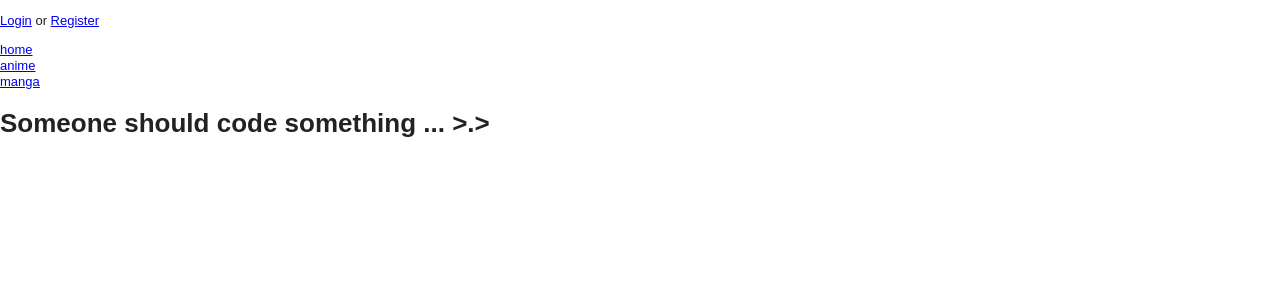
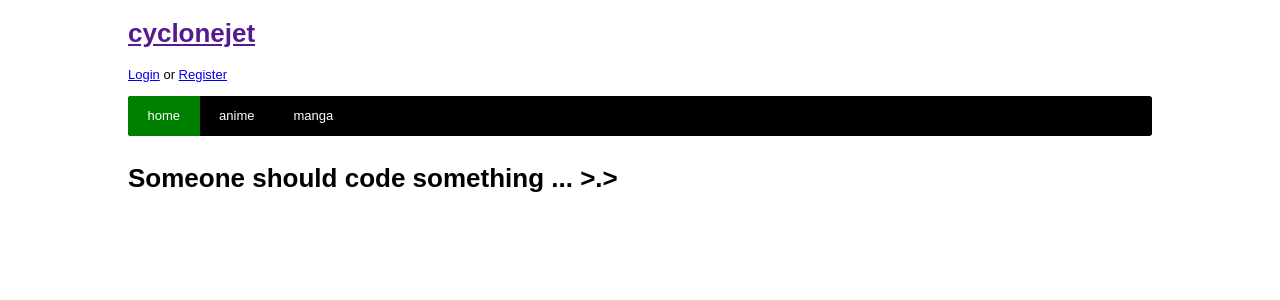
Before and after one commit to tsoporan/cyclonejet, a Flask app: page / in a window 1280 px wide. Shown: the top 300 px of the page. Run offline with Flask 2, Linux system fonts and the light colour scheme; some libraries are stand-ins or nearby versions.

Commit message:
add nav, css, templates support active link

```diff
--- a/cyclonejet/static/css/style.css
+++ b/cyclonejet/static/css/style.css
@@ -201,11 +201,54 @@ table { border-collapse: collapse; border-spacing: 0; }
    Author:
    ========================================================================== */
 
+html,body {
+    background: #fff;
+    color: #000;
+    font-family: Arial, 'sans-serif';
+}
 
+#container {
+    width: 80%;
+    margin: 0 auto;
+}
 
+header nav {
+    background: #000;
+    height: 40px;
+    text-align: center;
+    border-radius: 3px;
+    -moz-border-radius: 3px;
+    -webkit-border-radius: 3px;
+    line-height: 30px;
+    margin-bottom: 2em;
+}
 
+header nav ul {
+    list-style: none;
+    margin: 0 auto;
+    width: 100%;
+}
+header nav ul li {
+    float: left;
+    display: inline;
+    margin: 0;
+}
+header nav ul li a {
+    display: inline-block;
+    height: 30px;
+    padding: 5px 1.5em;
+    text-decoration: none;
+    color: #fff;
+}
 
+header nav ul li:first-child a {
+    border-top-left-radius: 3px;
+    border-bottom-left-radius: 3px;
+}
 
+body.home a.home, body.anime a.anime, body.manga a.manga {
+    background: green;
+}
 
 
 /* =============================================================================
--- a/cyclonejet/templates/base.html
+++ b/cyclonejet/templates/base.html
@@ -14,7 +14,7 @@
     <meta name="viewport" content="width=device-width,initial-scale=1">
 
     {% block css %}
-        <link rel="stylesheet" href="css/style.css">
+        <link rel="stylesheet" href="/static/css/style.css">
     {% endblock %}
 
     {% block js %}
@@ -22,9 +22,11 @@
     {% endblock %}
 </head>
 
-<body>
+<body class="{% block body_class %}{% endblock %}">
     <div id="container">
-        <header>
+				<header>
+						<h1><a href="">cyclonejet</a></h1>
+
             {% if session['logged_in'] %}
                 <p>Welcome {{ session['username'] }}! <a href="{{ url_for('accounts.logout') }}">Logout</a>?</p>
             {% else %}
@@ -32,9 +34,9 @@
             {% endif %}
             <nav>
                 <ul>
-										<li><a href="{{ url_for('frontend.index') }}">home</a></li>
-										<li><a href="{{ url_for('anime.index') }}">anime</a></li>
-										<li><a href="{{ url_for('manga.index') }}">manga</a></li>
+										<li><a class="home" href="{{ url_for('frontend.index') }}">home</a></li>
+										<li><a class="anime" href="{{ url_for('anime.index') }}">anime</a></li>
+										<li><a class="manga" href="{{ url_for('manga.index') }}">manga</a></li>
                 </ul>
             </nav> <!-- end main nav -->
         </header>
--- a/cyclonejet/templates/entry-index.html
+++ b/cyclonejet/templates/entry-index.html
@@ -1,9 +1,10 @@
 {% extends 'base.html' %}
 
-{% block title %}anime{% endblock %}
+{% block title %}{{ type }}{% endblock %}
 
+{% block body_class %}{{ type }}{% endblock %}
 {% block content %}
-
+Type {{ type }}
 {% if error %}
 
     <p><strong>{{ error }}</strong></p>
--- a/cyclonejet/templates/index.html
+++ b/cyclonejet/templates/index.html
@@ -1,6 +1,8 @@
 {% extends 'base.html' %}
 
 {% block title %}home{% endblock %}
+
+{% block body_class %}home{% endblock %}
 
 {% block content %}
 
```
